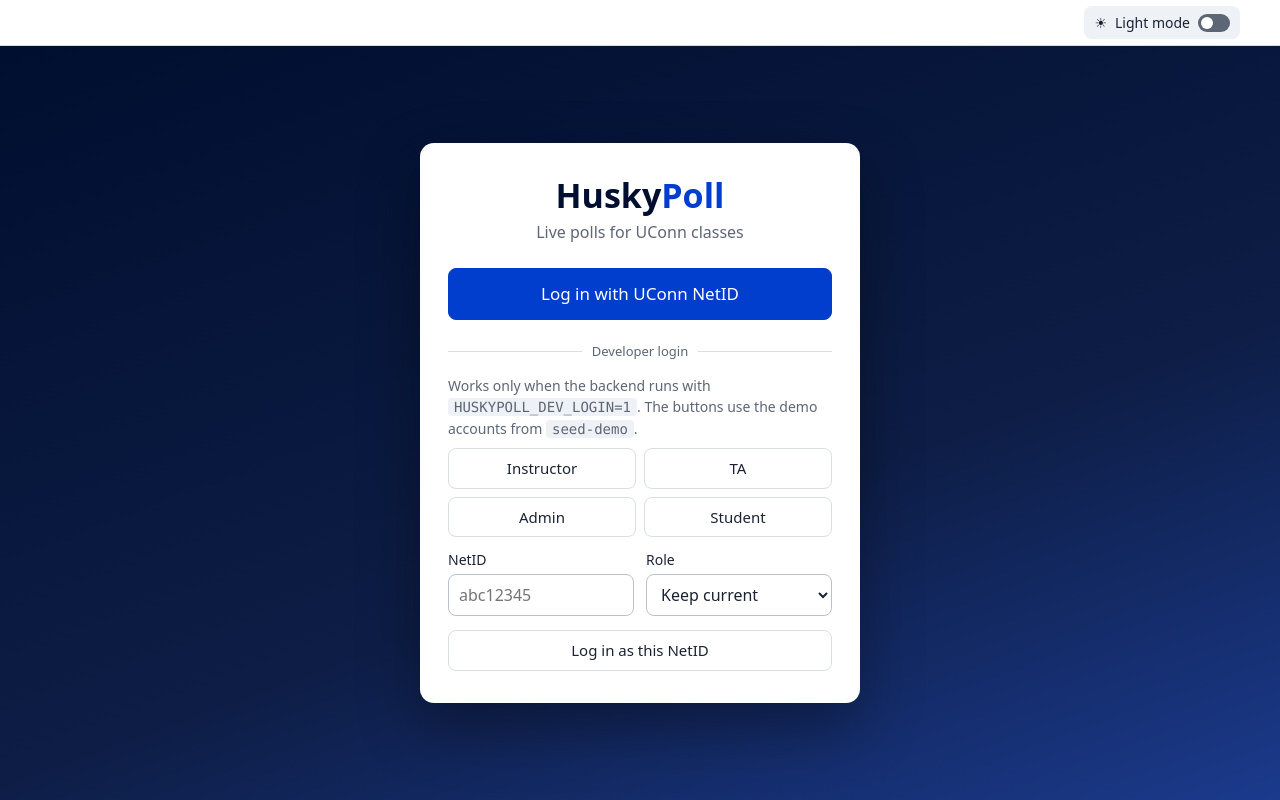
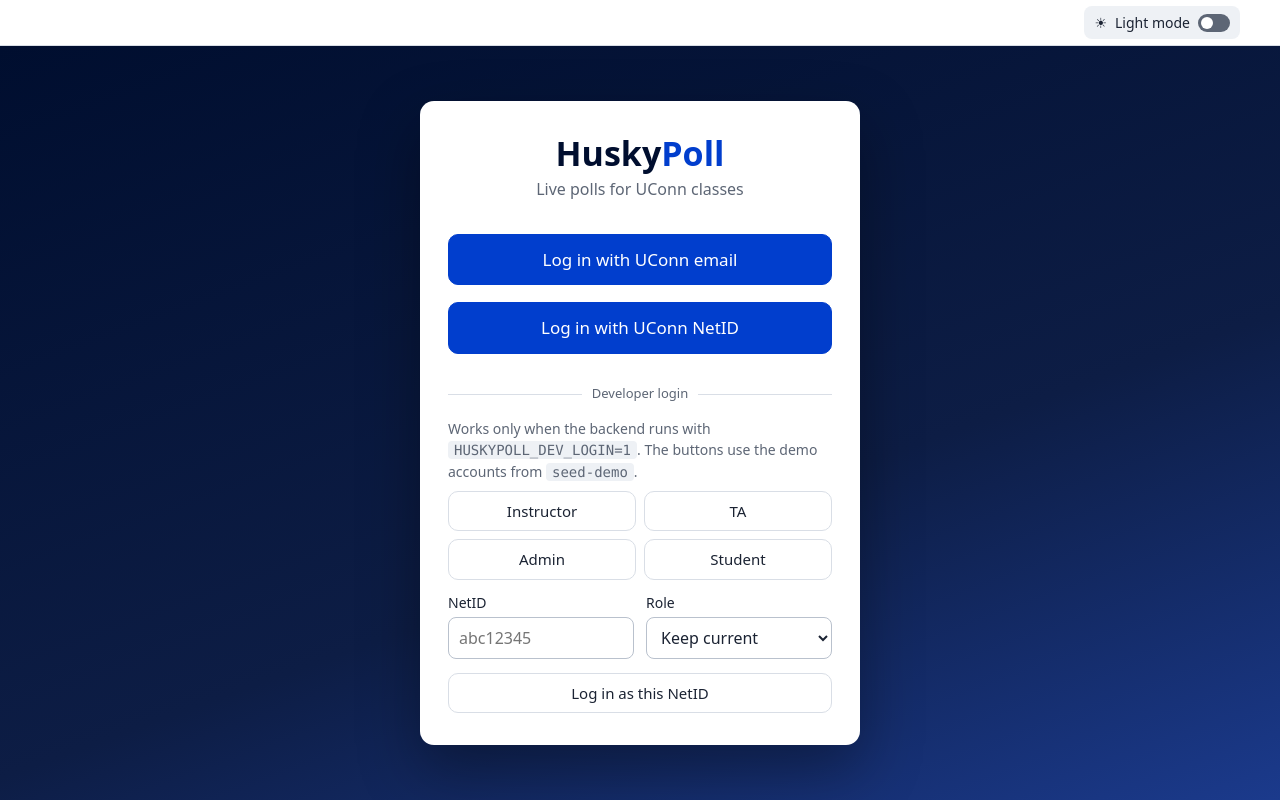
Before and after one commit to Aidan454/huskypoll, a React (Vite) app in the folder frontend/: page /login in a window 1280 px wide. Built offline with nearby package versions, Linux system fonts and the light colour scheme; no server answers.

Commit message:
add email login button

```diff
--- a/frontend/src/components/LoginCard/LoginCard.jsx
+++ b/frontend/src/components/LoginCard/LoginCard.jsx
@@ -1,17 +1,89 @@
-import './LoginCard.css'
-import { Link } from 'react-router'
+import { useState } from 'react'
+import { useNavigate } from 'react-router'
+import { api } from '../../api.js'
+import { DEV_LOGIN } from '../../config.js'
+import { ErrorBox, Field } from '../ui.jsx'
+import { useAction, useAuth } from '../../hooks.js'
+import styles from './LoginCard.module.css'
 
-export default function Login(){
-    return (
-    <>
-    <div id='login'>
-        <h1>HuskyPoll</h1>
-        <div className='buttons'>
-            <a class='btn'>Login with email(@uconn.edu)</a>
-            <a class='btn'>Login with NetID (SSO)</a>
-            <Link to="/InstructorHome">Instructor Bypass Login</Link>
-            <Link to="/StudentHome">Student Bypass Login</Link>
-        </div>
+const DEMO_ACCOUNTS = [
+  { label: 'Instructor', net_id: 'prf00001' },
+  { label: 'TA', net_id: 'tas00001' },
+  { label: 'Admin', net_id: 'adm00001' },
+  { label: 'Student', net_id: 'ccb23028' },
+]
+
+export default function LoginCard2({ next = '/courses' }) {
+  const { setUser } = useAuth()
+  const navigate = useNavigate()
+  const [netId, setNetId] = useState('')
+  const [role, setRole] = useState('')
+
+  const [devLogin, busy, error] = useAction(async (id, asRole) => {
+    const net_id = id.trim().toLowerCase()
+    const me = await api.devLogin({ email: `${net_id}@uconn.edu`, net_id, role: asRole || undefined })
+    setUser(me)
+    navigate(next, { replace: true })
+  })
+
+  return (
+    <div className={styles.card}>
+      <h1 className={styles.title}>
+        Husky<span style={{ color: 'var(--blue)' }}>Poll</span>
+      </h1>
+      <p className={styles.subtitle}>Live polls for UConn classes</p>
+
+      {/* No href yet */}
+      <a className="btn btn-primary btn-lg btn-block">
+        Log in with UConn email
+      </a>
+
+      <a className="btn btn-primary btn-lg btn-block" href={api.loginUrl(next)}>
+        Log in with UConn NetID
+      </a>
+
+      {DEV_LOGIN && (
+        <>
+          <div className={styles.divider}>Developer login</div>
+          <p className="small muted">
+            Works only when the backend runs with <code>HUSKYPOLL_DEV_LOGIN=1</code>. The buttons use the demo
+            accounts from <code>seed-demo</code>.
+          </p>
+          <ErrorBox error={error?.status === 404 ? new Error('Developer login is turned off on this server.') : error} />
+          <div className={styles.presetGrid}>
+            {DEMO_ACCOUNTS.map((a) => (
+              <button key={a.net_id} type="button" className="btn" disabled={busy} onClick={() => devLogin(a.net_id)}>
+                {a.label}
+              </button>
+            ))}
+          </div>
+          <form
+            onSubmit={(e) => {
+              e.preventDefault()
+              devLogin(netId, role)
+            }}
+          >
+            <div className="form-row">
+              <Field label="NetID">
+                <input value={netId} onChange={(e) => setNetId(e.target.value)} placeholder="abc12345" required />
+              </Field>
+              <Field label="Role">
+                <select value={role} onChange={(e) => setRole(e.target.value)}>
+                  <option value="">Keep current</option>
+                  <option value="admin">Admin</option>
+                  <option value="instructor">Instructor</option>
+                  <option value="ta">TA</option>
+                  <option value="student">Student</option>
+                  <option value="guest">Guest</option>
+                </select>
+              </Field>
+            </div>
+            <button type="submit" className="btn btn-block" disabled={busy}>
+              {busy ? 'Logging in…' : 'Log in as this NetID'}
+            </button>
+          </form>
+        </>
+      )}
     </div>
-    </>)
+  )
 }
--- /dev/null
+++ b/frontend/src/components/LoginCard/LoginCard.module.css
@@ -0,0 +1,46 @@
+.card {
+  width: min(440px, 100%);
+  background: var(--surface);
+  border-radius: 14px;
+  padding: 32px 28px;
+  box-shadow: 0 24px 60px rgba(0, 0, 0, 0.35);
+}
+
+.title {
+  font-size: 34px;
+  text-align: center;
+  margin-bottom: 4px;
+}
+
+.subtitle {
+  color: var(--muted);
+  text-align: center;
+  margin: 4px 0 24px;
+}
+
+.divider {
+  display: flex;
+  align-items: center;
+  gap: 10px;
+  color: var(--muted);
+  font-size: 13px;
+  margin: 22px 0 14px;
+}
+
+.divider::before,
+.divider::after {
+  content: '';
+  flex: 1;
+  border-top: 1px solid var(--border);
+}
+
+.presetGrid {
+  display: grid;
+  grid-template-columns: repeat(2, 1fr);
+  gap: 8px;
+  margin-bottom: 12px;
+}
+
+a {
+  margin-block: 0.5em;
+}
--- a/frontend/src/index.css
+++ b/frontend/src/index.css
@@ -356,7 +356,7 @@
   justify-content: center;
   gap: 6px;
   padding: 8px 14px;
-  border-radius: 8px;
+  border-radius: 10px;
   border: 1px solid var(--border);
   background: var(--surface);
   color: var(--text);
@@ -731,43 +731,6 @@
   padding: 32px 16px;
   background: linear-gradient(160deg, var(--navy) 0%, var(--navy-2) 60%, #1b3a8c 100%);
 }
-.login-card {
-  width: min(440px, 100%);
-  background: var(--surface);
-  border-radius: 14px;
-  padding: 32px 28px;
-  box-shadow: 0 24px 60px rgba(0, 0, 0, 0.35);
-}
-.login-card h1 {
-  font-size: 34px;
-  text-align: center;
-  margin-bottom: 4px;
-}
-.login-card .subtitle {
-  text-align: center;
-  margin-bottom: 24px;
-}
-.divider {
-  display: flex;
-  align-items: center;
-  gap: 10px;
-  color: var(--muted);
-  font-size: 13px;
-  margin: 22px 0 14px;
-}
-.divider::before,
-.divider::after {
-  content: '';
-  flex: 1;
-  border-top: 1px solid var(--border);
-}
-.preset-grid {
-  display: grid;
-  grid-template-columns: repeat(2, 1fr);
-  gap: 8px;
-  margin-bottom: 12px;
-}
-
 /* ---------- option editor ---------- */
 .option-edit {
   display: grid;
--- a/frontend/src/pages/LoginPage.jsx
+++ b/frontend/src/pages/LoginPage.jsx
@@ -1,94 +1,21 @@
-import { useState } from 'react'
-import { Navigate, useNavigate, useSearchParams } from 'react-router'
-import { api } from '../api.js'
-import { DEV_LOGIN } from '../config.js'
-import { ErrorBox, Field } from '../components/ui.jsx'
-import { useAction, useAuth } from '../hooks.js'
-
-// Accounts created by `python -m huskypoll_db seed-demo`, for one-click testing.
-const DEMO_ACCOUNTS = [
-  { label: 'Instructor', net_id: 'prf00001' },
-  { label: 'TA', net_id: 'tas00001' },
-  { label: 'Admin', net_id: 'adm00001' },
-  { label: 'Student', net_id: 'ccb23028' },
-]
+import { Navigate, useSearchParams } from 'react-router'
+import LoginCard2 from '../components/LoginCard/LoginCard.jsx'
+import { useAuth } from '../hooks.js'
 
 function safeNext(next) {
   return next && next.startsWith('/') && !next.startsWith('//') ? next : '/courses'
 }
 
 export default function LoginPage() {
-  const { user, setUser } = useAuth()
-  const navigate = useNavigate()
+  const { user } = useAuth()
   const [params] = useSearchParams()
   const next = safeNext(params.get('next'))
-  const [netId, setNetId] = useState('')
-  const [role, setRole] = useState('')
-
-  const [devLogin, busy, error] = useAction(async (id, asRole) => {
-    const net_id = id.trim().toLowerCase()
-    const me = await api.devLogin({ email: `${net_id}@uconn.edu`, net_id, role: asRole || undefined })
-    setUser(me)
-    navigate(next, { replace: true })
-  })
 
   if (user) return <Navigate to={next} replace />
 
   return (
     <main className="login-wrap">
-      <div className="login-card">
-        <h1>
-          Husky<span style={{ color: 'var(--blue)' }}>Poll</span>
-        </h1>
-        <p className="subtitle">Live polls for UConn classes</p>
-
-        <a className="btn btn-primary btn-lg btn-block" href={api.loginUrl(next)}>
-          Log in with UConn NetID
-        </a>
-
-        {DEV_LOGIN && (
-          <>
-            <div className="divider">Developer login</div>
-            <p className="small muted">
-              Works only when the backend runs with <code>HUSKYPOLL_DEV_LOGIN=1</code>. The buttons use the demo
-              accounts from <code>seed-demo</code>.
-            </p>
-            <ErrorBox error={error?.status === 404 ? new Error('Developer login is turned off on this server.') : error} />
-            <div className="preset-grid">
-              {DEMO_ACCOUNTS.map((a) => (
-                <button key={a.net_id} type="button" className="btn" disabled={busy} onClick={() => devLogin(a.net_id)}>
-                  {a.label}
-                </button>
-              ))}
-            </div>
-            <form
-              onSubmit={(e) => {
-                e.preventDefault()
-                devLogin(netId, role)
-              }}
-            >
-              <div className="form-row">
-                <Field label="NetID">
-                  <input value={netId} onChange={(e) => setNetId(e.target.value)} placeholder="abc12345" required />
-                </Field>
-                <Field label="Role">
-                  <select value={role} onChange={(e) => setRole(e.target.value)}>
-                    <option value="">Keep current</option>
-                    <option value="admin">Admin</option>
-                    <option value="instructor">Instructor</option>
-                    <option value="ta">TA</option>
-                    <option value="student">Student</option>
-                    <option value="guest">Guest</option>
-                  </select>
-                </Field>
-              </div>
-              <button type="submit" className="btn btn-block" disabled={busy}>
-                {busy ? 'Logging in…' : 'Log in as this NetID'}
-              </button>
-            </form>
-          </>
-        )}
-      </div>
+      <LoginCard2 next={next} />
     </main>
   )
 }
```
